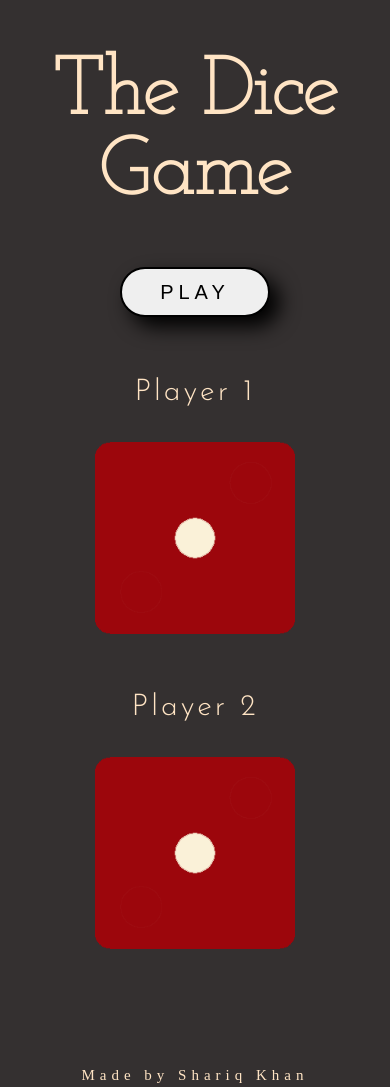
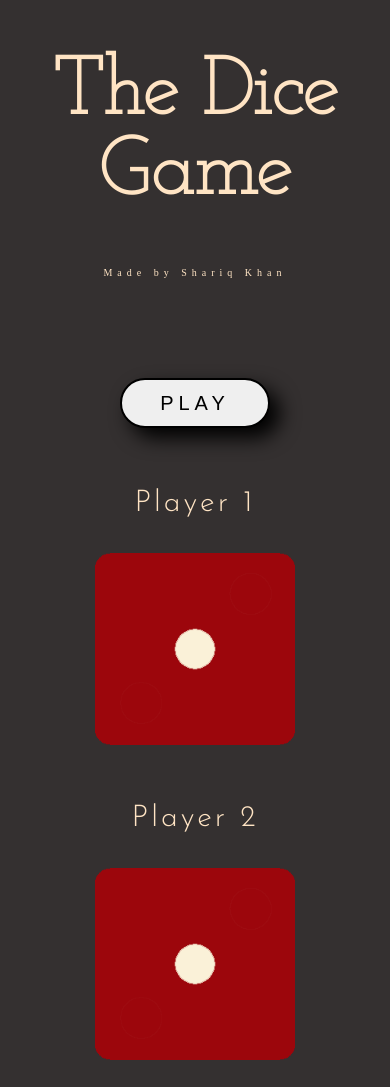
Before and after one commit to SH4R1Q/Dice-Game, a plain HTML site: page index.html in a window 390 px wide. Drawn offline with Linux system fonts and the light colour scheme.

Commit message:
Add files via upload

```diff
--- a/index.html
+++ b/index.html
@@ -14,6 +14,9 @@
     <h1>
         The Dice Game
     </h1>
+    <p id="mob-footer">
+        Made by Shariq Khan
+    </p>
     <div id="announce">
         <button>PLAY</button>
     </div>
--- a/style.css
+++ b/style.css
@@ -7,6 +7,16 @@ h1{
     font-family: 'Josefin Slab', serif;
     color: bisque;
     font-size: 5rem;
+}
+#mob-footer{
+    text-align: center;
+    position: relative;
+    margin-bottom: 100px;
+    color: bisque;
+    letter-spacing: 5px;
+    font-size: 10px;
+    visibility: hidden;
+    z-index: 1;
 }
 #announce {
     text-align: center;
@@ -53,4 +63,10 @@ div img {
     #players {
         flex-direction: column;
     }
+    #footer {
+        visibility: hidden;
+    }
+    #mob-footer {
+        visibility: visible;
+    }
 }
```
